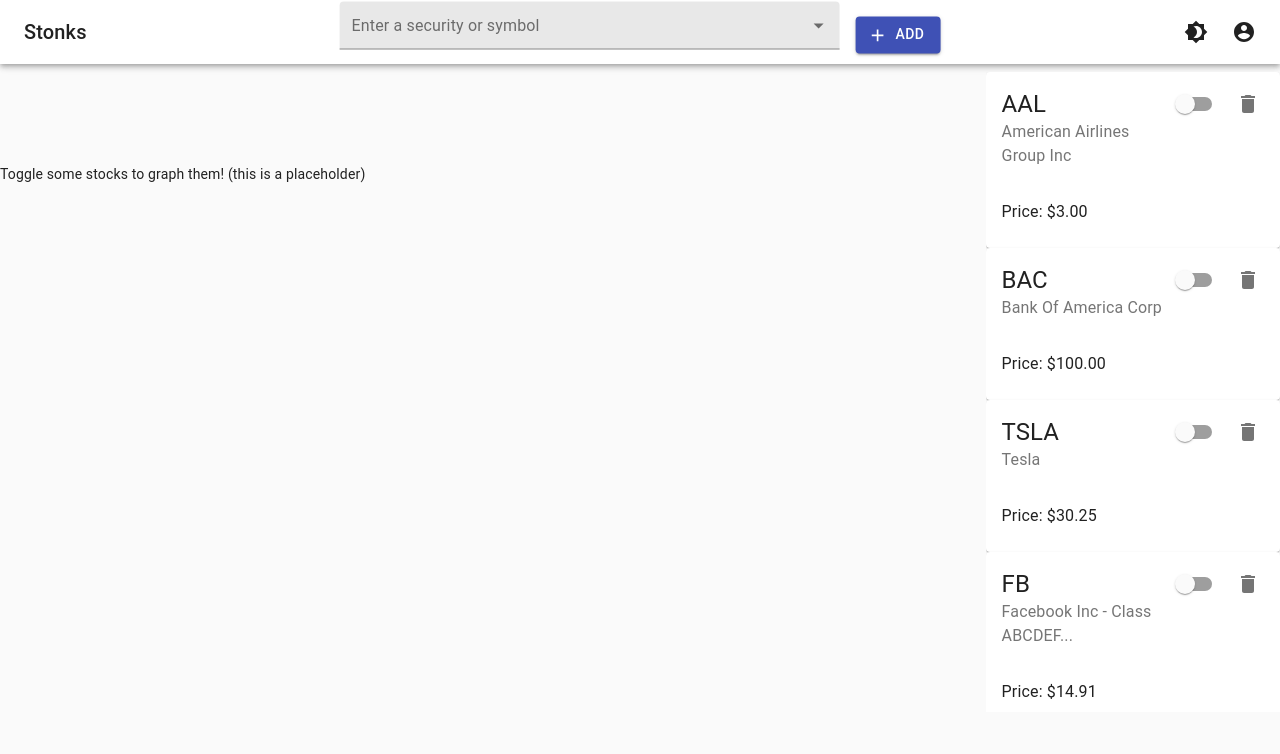
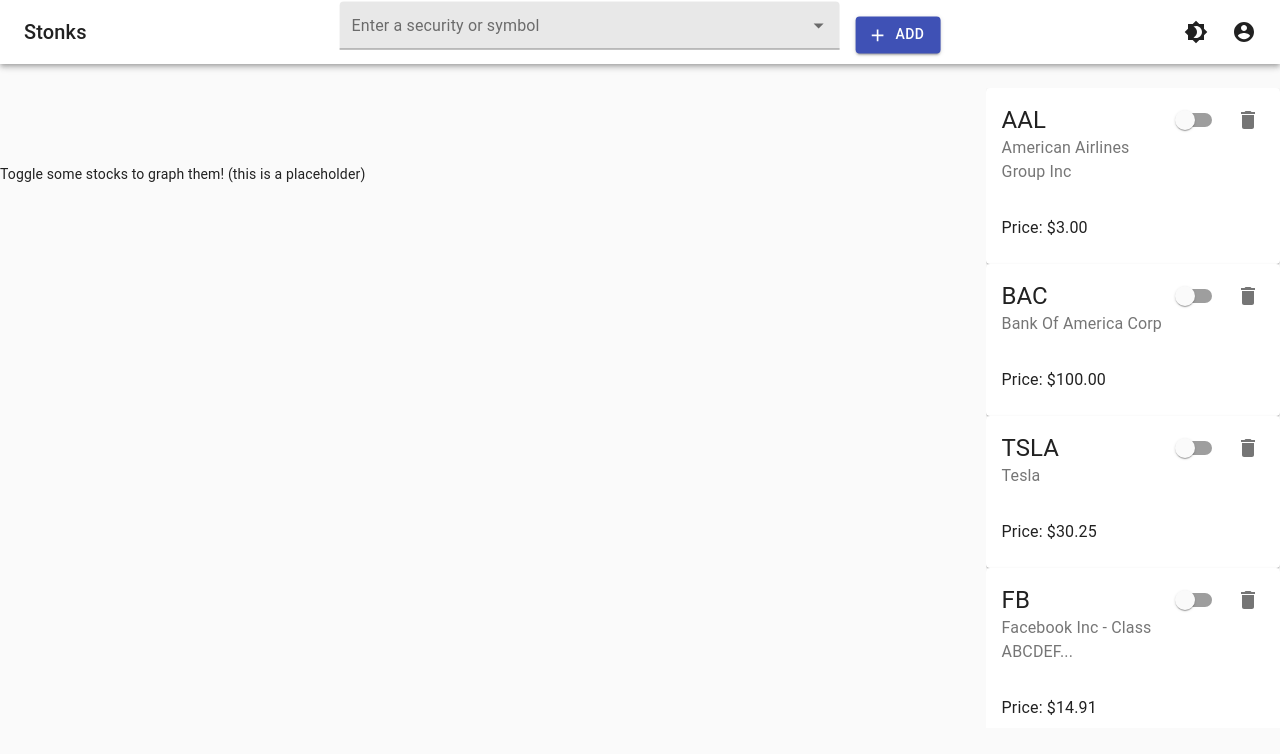
Before and after one commit to aggie-coding-club/stocks-frontend, a React (Create React App) app: page / in a window 1280 px wide. Shown: the top 754 px of the page. Built offline with nearby package versions, Linux system fonts and the light colour scheme.

Commit message:
centered cards

```diff
--- a/src/components/dashboard/Graph.js
+++ b/src/components/dashboard/Graph.js
@@ -17,7 +17,8 @@
   width: '80vw',
   height: '50vh',
   alignItems: 'center',
-  margin: '12.5vh 0 12.5vh 0'
+  margin: '12.5vh 0 12.5vh 0', // (100 - height) / 2
+  paddingRight: '1vw'
 
 }
 
--- a/src/components/dashboard/Stocks.js
+++ b/src/components/dashboard/Stocks.js
@@ -6,7 +6,7 @@
   float: 'right',
   height: '80vh',
   width: '23vw',
-  marginTop: '1vh',
+  marginTop: '3vh',
   overflow: 'auto'
 }
 
```
